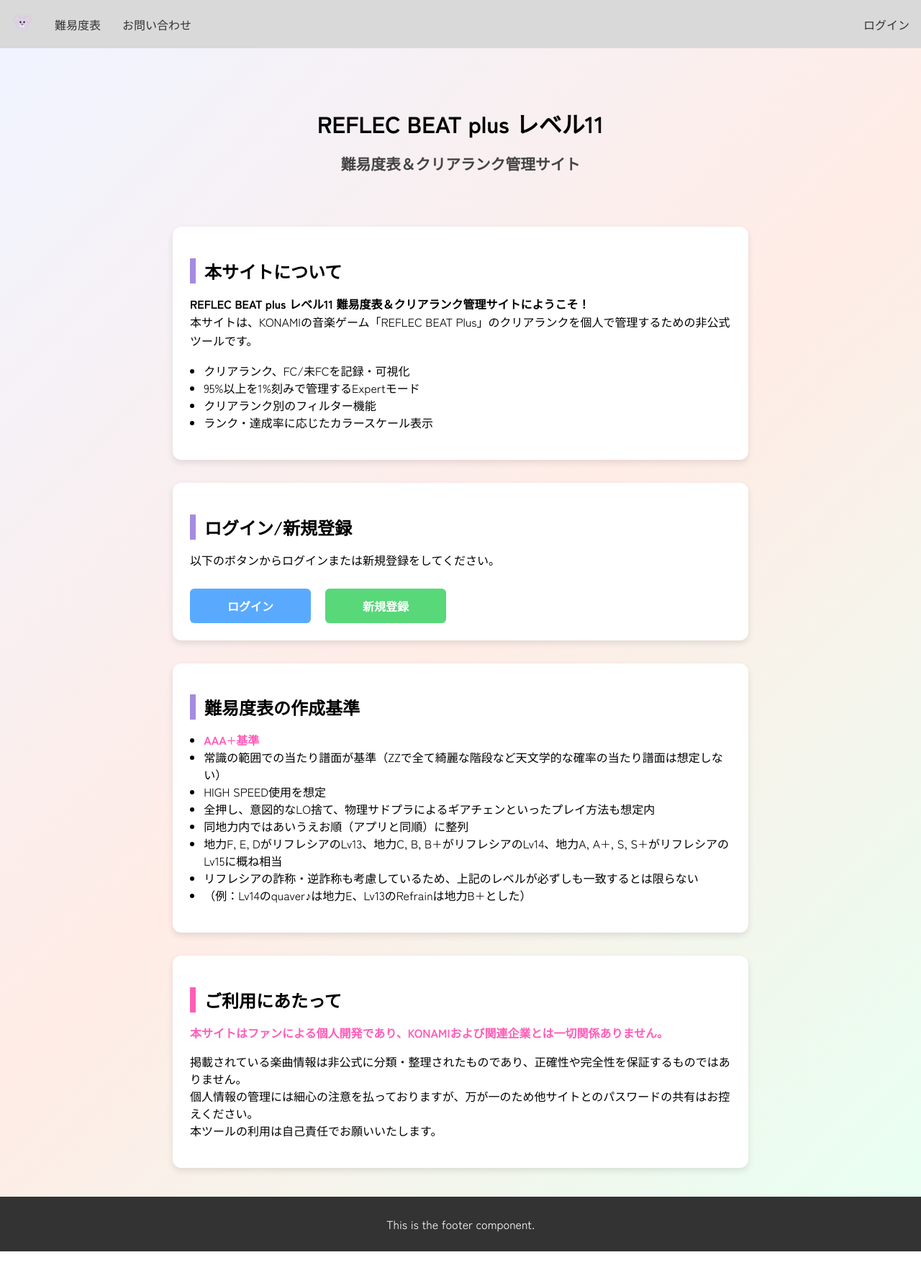
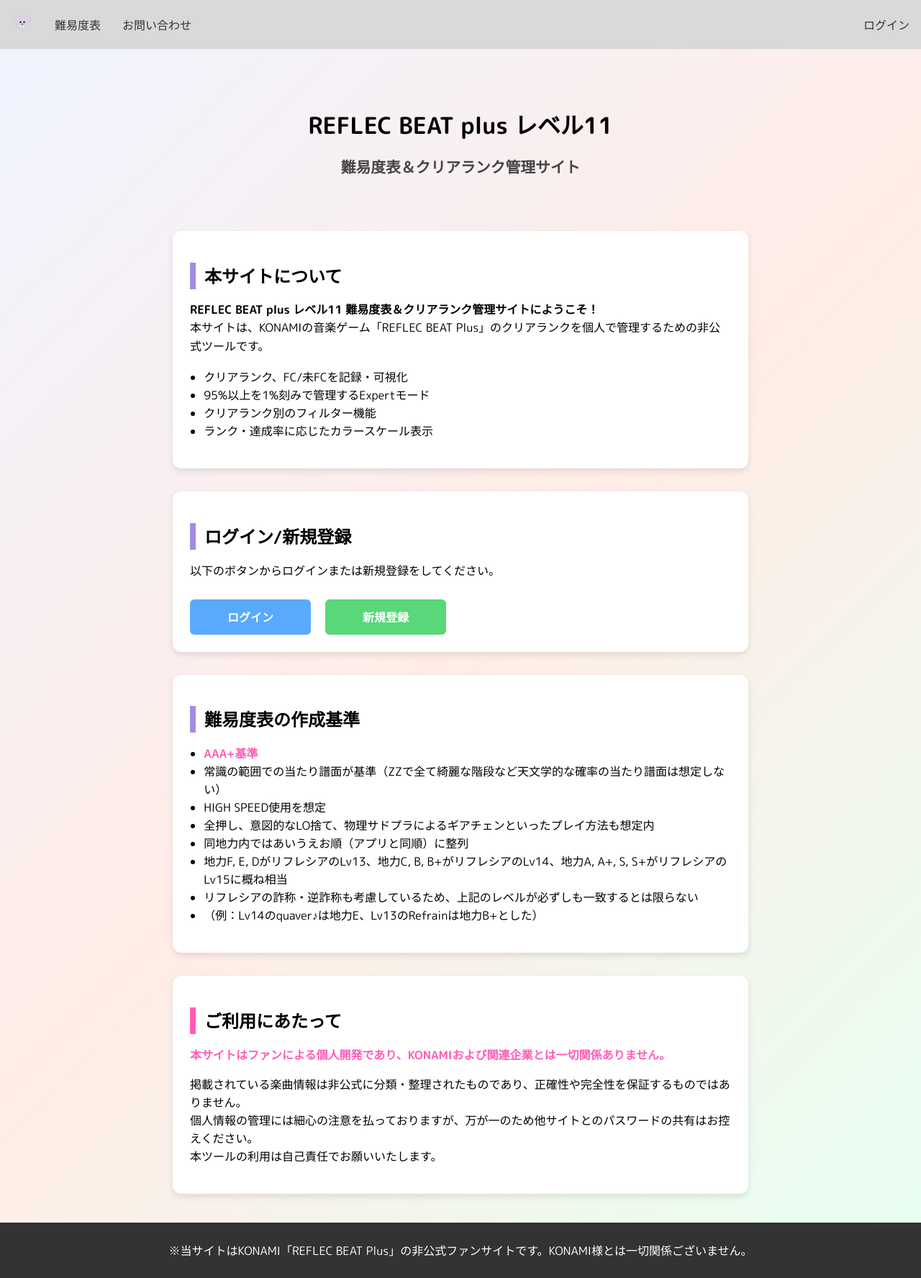
Before and after one commit to misato729/score-manager-frontend, a Vue app: page / in a window 1280 px wide. Shown: the whole page at 72% size. Before the commit the page ends 1739 px from the top, so only its background shows below. Built offline with nearby package versions, Linux system fonts and the light colour scheme; no server answers.

Commit message:
Fixed bug

```diff
--- a/src/assets/style.css
+++ b/src/assets/style.css
@@ -1,6 +1,6 @@
-@import url('https://fonts.googleapis.com/css2?family=Zen+Kaku+Gothic+New:wght@400;700&display=swap');
+@import url('https://fonts.googleapis.com/css2?family=M+PLUS+Rounded+1c:wght@400;700&display=swap');
 
-
+/* 全体のフォント（日本語・通常テキスト） */
 body {
-  font-family: 'Zen Kaku Gothic New', sans-serif;
+  font-family: 'M PLUS Rounded 1c', sans-serif;
 }
--- a/src/components/common/Footer.vue
+++ b/src/components/common/Footer.vue
@@ -1,6 +1,6 @@
 <template>
     <footer>
-        <p>This is the footer component.</p>
+        <p>※当サイトはKONAMI「REFLEC BEAT Plus」の非公式ファンサイトです。KONAMI様とは一切関係ございません。</p>
     </footer>
 </template>
 
--- a/src/components/common/Header.vue
+++ b/src/components/common/Header.vue
@@ -5,7 +5,7 @@
           <img :src="logo" alt="ロゴ" class="logo" />
         </RouterLink>
         <RouterLink to="/dashboard" class="link">難易度表</RouterLink>
-        <a href="mailto:example@example.com" class="link">お問い合わせ</a>
+        <a href="mailto:rbplus.rank.manager@gmail.com" class="link">お問い合わせ</a>
       </div>
 
       <div class="header-right">
@@ -46,7 +46,7 @@
   }
 
   const logout = async () => {
-    await auth.logout() // ← authStore に logout メソッドがある前提
+    await auth.logout()
     menuOpen.value = false
     router.push('/')
   }
--- a/src/components/dashboard/ProgressBar.vue
+++ b/src/components/dashboard/ProgressBar.vue
@@ -35,7 +35,7 @@ interface Props {
   achieved: number
   total: number
   rank?: string // optional: 現在の目標ランク（色に使う）
-  showDetail?: boolean
+  showDetail: boolean
 }
 
 const props = defineProps<Props>()
@@ -82,7 +82,7 @@ const barColor = computed(() => {
   width: 60px;
   text-align: left;
   color: #555;
-  font-size: 13px;
+  font-size: 12px;
   flex-shrink: 0;
 }
 
--- a/src/components/dashboard/ProgressSection.vue
+++ b/src/components/dashboard/ProgressSection.vue
@@ -16,6 +16,7 @@
       :achieved="totalAchieved"
       :total="totalSongs"
       :rank="selectedRankForColor"
+      :showDetail="showDetail"
     />
 
     <!-- Collapse：Tier別 Progress -->
```
